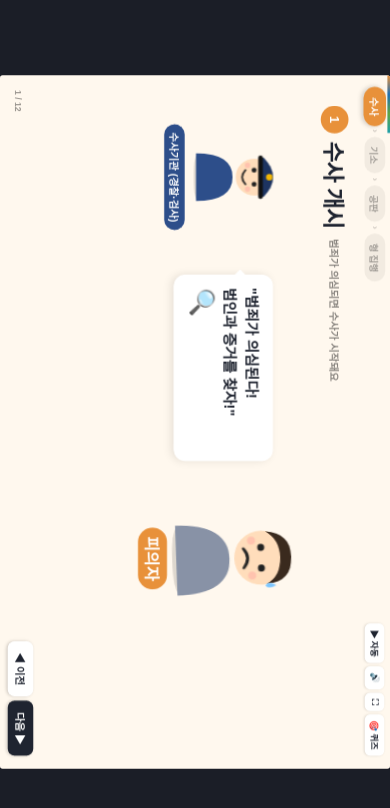
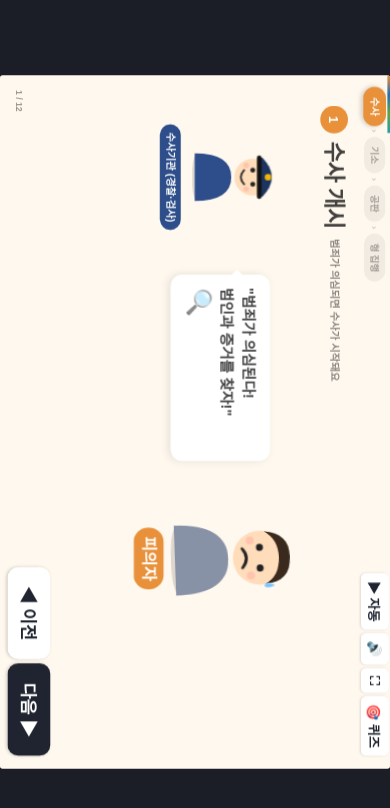
Before and after one commit to alsdn5548-png/law-escape-room, a plain HTML site: page criminal-procedure.html in a window 390 px wide. Both pictures are taken after a click on the button "🚓 출동!". Drawn offline with Linux system fonts and the light colour scheme.

Commit message:
폰처럼 작은 화면에서 이전·다음·도구 버튼과 시간 제한 체크박스 크게
Co-Authored-By: Claude Opus 5.5 <noreply@anthropic.com>

```diff
--- a/criminal-procedure.html
+++ b/criminal-procedure.html
@@ -20,6 +20,11 @@ html,body{width:100%;height:100%;overflow:hidden;background:#1b1e27;font-family:
 .chip.c0.on,.chip.c0.done{background:var(--inv)}.chip.c1.on,.chip.c1.done{background:var(--pro)}.chip.c2.on,.chip.c2.done{background:var(--tri)}.chip.c3.on,.chip.c3.done{background:var(--exe)}
 .arrowchip{color:#0003;font-size:22px;font-weight:900}
 #tools{margin-left:auto;display:flex;gap:8px}
+/* 폰처럼 화면이 많이 줄어들 때(배율<0.6) 누르는 곳만 키움 */
+#stage.sm #nav button{padding:20px 44px;font-size:40px;border-radius:24px}
+#stage.sm .tbtn{padding:10px 18px;font-size:30px}
+#stage.sm #tOn{width:44px!important;height:44px!important}
+#stage.sm label:has(#tOn){font-size:40px!important;padding:14px 26px;display:inline-flex;align-items:center;gap:12px}
 .tbtn{border:none;background:#fff;border-radius:12px;padding:8px 14px;font-size:20px;font-weight:700;cursor:pointer;box-shadow:0 2px 6px #0002;font-family:inherit;color:var(--ink)}
 .tbtn:hover{transform:translateY(-2px)}
 .tbtn.act{background:var(--ink);color:#fff}
@@ -367,7 +372,7 @@ const SC=[
 /* ===================== 진행 ===================== */
 const stage=document.getElementById('stage'), sceneEl=document.getElementById('scene');
 let cur=0, timers=[], auto=false, autoT=null, inQuiz=false;
-function fit(){ const p=innerHeight>innerWidth; /* 세로 폰: 화면을 90도 돌려 꽉 채움 */ const s=p?Math.min(innerHeight/1600,innerWidth/900):Math.min(innerWidth/1600,innerHeight/900); const r=p?'90deg':'0deg'; stage.style.setProperty('--s',s); stage.style.setProperty('--r',r); stage.style.transform=`rotate(${r}) scale(${s})`; }
+function fit(){ const p=innerHeight>innerWidth; /* 세로 폰: 화면을 90도 돌려 꽉 채움 */ const s=p?Math.min(innerHeight/1600,innerWidth/900):Math.min(innerWidth/1600,innerHeight/900); const r=p?'90deg':'0deg'; stage.style.setProperty('--s',s); stage.style.setProperty('--r',r); stage.style.transform=`rotate(${r}) scale(${s})`; stage.classList.toggle('sm',s<0.6); }
 addEventListener('resize',fit); fit();
 function drawTop(){
   const st=inQuiz?5:SC[cur].stage;
```
